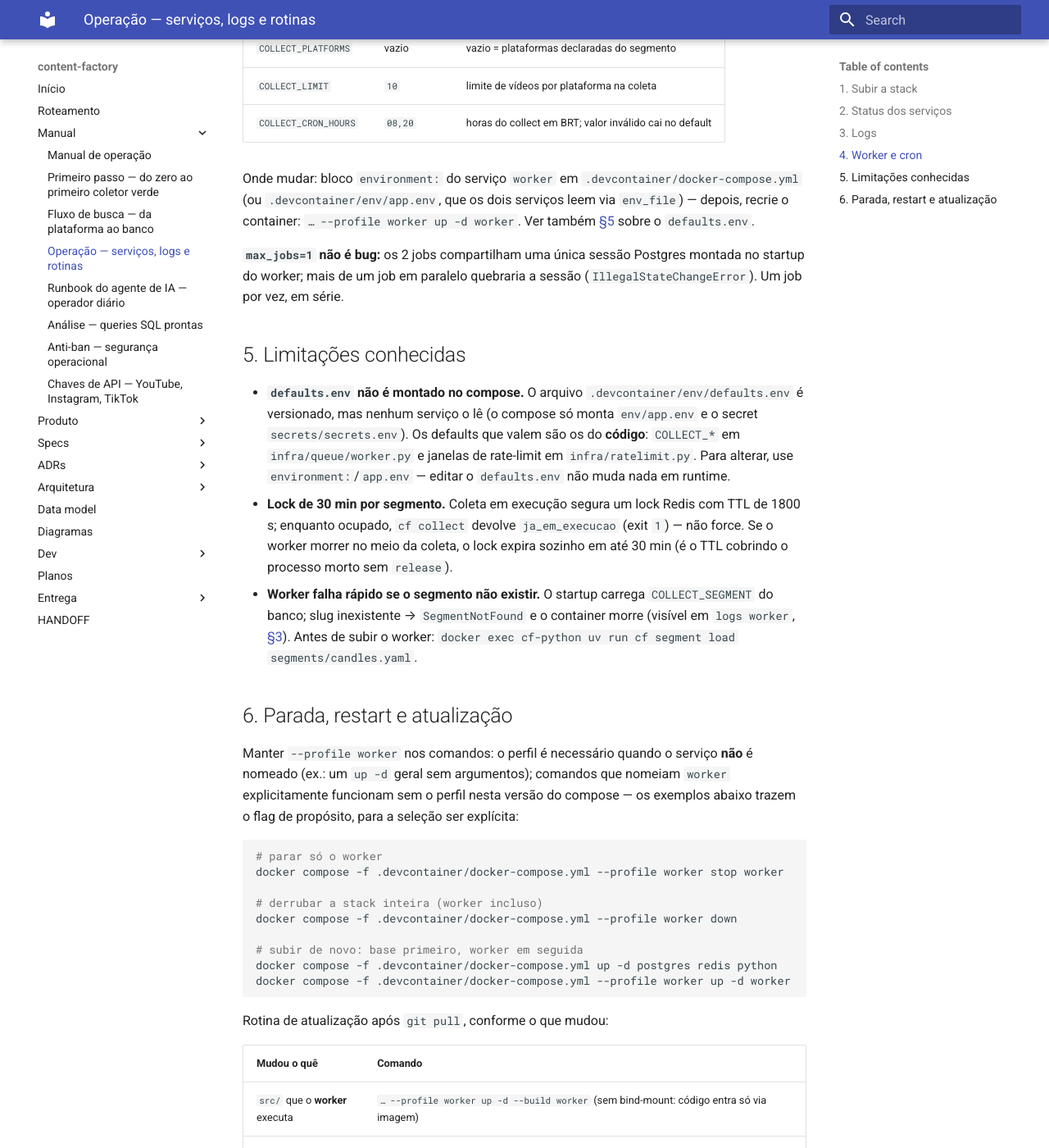
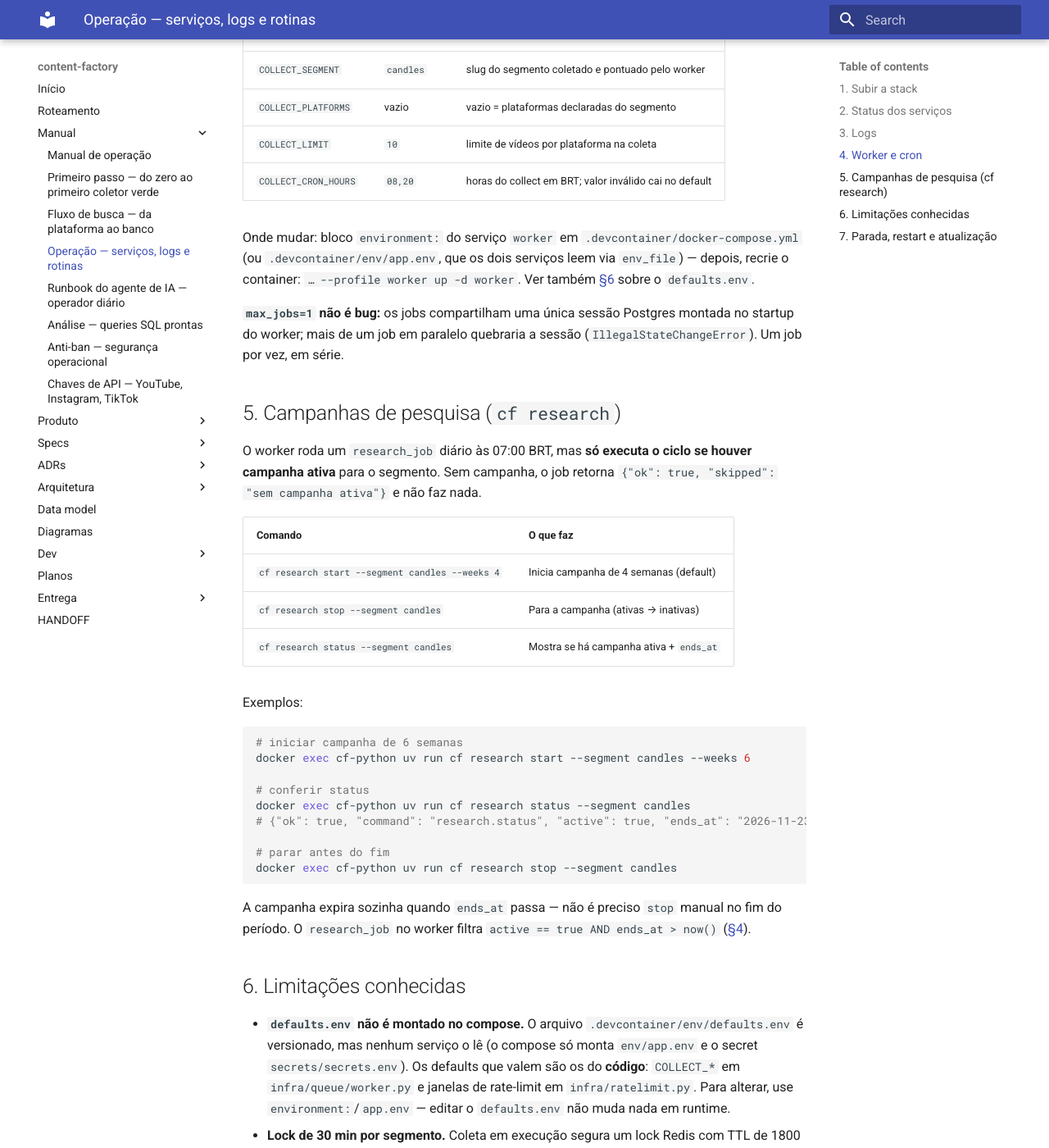
Before and after one commit to leonardodg/content-factory, an MkDocs documentation site: the page built from docs/manual/operacao.md, in a window 1280 px wide and 1400 px high, scrolled down 2974 px. Shown: the whole window at 82% size. Built offline with MkDocs 1.6.1 and Material for MkDocs 9.7.7, drawn with Linux system fonts in a browser that asks for light colours; some of the changed text lies outside the part shown.

Commit message:
docs: Fase D completa — research_job + CLI + campanhas
Gates: pytest 166 passed, ruff/format 0, pyright 0, alembic check ok,
bandit exit 0, pip-audit ok, mkdocs strict ok, privacy 175 arquivos.
Docs: seção §5 'Campanhas de pesquisa' em operacao.md (comandos
cf research start/stop/status, tabela de jobs atualizada com
research_job 07:00); link quebrado em agentes.md corrigido;
HANDOFF atualizado (Fase D em CONCLUÍDO, próxima: E).

````diff
--- a/docs/manual/operacao.md
+++ b/docs/manual/operacao.md
@@ -31,13 +31,13 @@ docker compose -f .devcontainer/docker-compose.yml --profile worker up -d worker
 Pré-condições do worker: `app.env` e `secrets.env` já criados (passo 2 do
 [Primeiro passo](guide-start.md)) e o segmento de `COLLECT_SEGMENT` (default
 `candles`) já carregado no banco — senão o container morre no startup
-([§5](#5-limitacoes-conhecidas)).
+([§6](#6-limitacoes-conhecidas)).
 
 Detalhe que muda a rotina de atualização: o serviço `python` roda com o
 repositório montado (`bind-mount` → código novo aparece sem rebuild), mas o
 `worker` **não tem bind-mount** — o `src/` entra na imagem (target `worker`
 do Dockerfile). Mudou código que o worker executa? Rebuild obrigatório
-([§6](#6-parada-restart-e-atualizacao)).
+([§7](#7-parada-restart-e-atualizacao)).
 
 ## 2. Status dos serviços
 
@@ -88,8 +88,8 @@ docker compose -f .devcontainer/docker-compose.yml --profile worker logs -f work
 
 O que procurar:
 
-- `Starting worker for 2 functions: collect_job, score_job` — o worker subiu,
-  conectou no Redis e registrou os 2 jobs. Atenção: essa linha é emitida
+- `Starting worker for 3 functions: collect_job, score_job, research_job` — o worker subiu,
+  conectou no Redis e registrou os 3 jobs. Atenção: essa linha é emitida
   **antes** do `on_startup`; para confirmar que o startup terminou, procure a
   **ausência** de traceback logo abaixo (o fail-fast `SegmentNotFound` vem
   depois desta linha) ou confirme o estado via `cf status`;
@@ -102,10 +102,10 @@ O que procurar:
   sobra é o traceback no log do worker;
 - `SegmentNotFound` no startup (fail-fast): o segmento de `COLLECT_SEGMENT`
   não existe no banco; o container morre com exit ≠ 0. Corrigir com
-  `cf segment load` e subir de novo ([§5](#5-limitacoes-conhecidas));
+  `cf segment load` e subir de novo ([§6](#6-limitacoes-conhecidas));
 - `shutdown on SIGTERM ◆ … jobs complete …` — desligamento limpo via
   `stop`/`down`; sem essa linha, o processo foi morto e o lock Redis pode
-  sobrar até o TTL de 30 min ([§5](#5-limitacoes-conhecidas)).
+  sobrar até o TTL de 30 min ([§6](#6-limitacoes-conhecidas)).
 
 **CLI / coleta manual:** o erro aparece no envelope da própria saída
 (`{"ok": false, …}`, ou exit `2` com `"partial": true`) — a CLI não escreve
@@ -126,6 +126,7 @@ a CLI manual); cron no fuso do projeto:
 
 | Job | Horário (BRT) | Origem |
 |---|---|---|
+| `research_job` | 07:00 | fixo no código (`hour={7}`, `minute=0`) — só roda com campanha ativa ([§5](#5-campanhas-de-pesquisa-cf-research)) |
 | `collect_job` | 08:00 e 20:00 | horas via `COLLECT_CRON_HOURS` (default `08,20`), minuto `0` |
 | `score_job` | 08:30 e 21:30 | fixo no código (`hour={8, 21}`, `minute=30`) |
 
@@ -146,14 +147,44 @@ job; `COLLECT_CRON_HOURS` vale do carregamento do processo):
 Onde mudar: bloco `environment:` do serviço `worker` em
 `.devcontainer/docker-compose.yml` (ou `.devcontainer/env/app.env`, que os
 dois serviços leem via `env_file`) — depois, recrie o container:
-`… --profile worker up -d worker`. Ver também [§5](#5-limitacoes-conhecidas)
+`… --profile worker up -d worker`. Ver também [§6](#6-limitacoes-conhecidas)
 sobre o `defaults.env`.
 
-**`max_jobs=1` não é bug:** os 2 jobs compartilham uma única sessão Postgres
+**`max_jobs=1` não é bug:** os jobs compartilham uma única sessão Postgres
 montada no startup do worker; mais de um job em paralelo quebraria a sessão
 (`IllegalStateChangeError`). Um job por vez, em série.
 
-## 5. Limitações conhecidas
+## 5. Campanhas de pesquisa (`cf research`)
+
+O worker roda um `research_job` diário às 07:00 BRT, mas **só executa o
+ciclo se houver campanha ativa** para o segmento. Sem campanha, o job
+retorna `{"ok": true, "skipped": "sem campanha ativa"}` e não faz nada.
+
+| Comando | O que faz |
+|---|---|
+| `cf research start --segment candles --weeks 4` | Inicia campanha de 4 semanas (default) |
+| `cf research stop --segment candles` | Para a campanha (ativas → inativas) |
+| `cf research status --segment candles` | Mostra se há campanha ativa + `ends_at` |
+
+Exemplos:
+
+```bash
+# iniciar campanha de 6 semanas
+docker exec cf-python uv run cf research start --segment candles --weeks 6
+
+# conferir status
+docker exec cf-python uv run cf research status --segment candles
+# {"ok": true, "command": "research.status", "active": true, "ends_at": "2026-11-23T10:00:00+00:00"}
+
+# parar antes do fim
+docker exec cf-python uv run cf research stop --segment candles
+```
+
+A campanha expira sozinha quando `ends_at` passa — não é preciso `stop`
+manual no fim do período. O `research_job` no worker filtra
+`active == true AND ends_at > now()` ([§4](#4-worker-e-cron)).
+
+## 6. Limitações conhecidas
 
 - **`defaults.env` não é montado no compose.** O arquivo
   `.devcontainer/env/defaults.env` é versionado, mas nenhum serviço o lê (o
@@ -172,7 +203,7 @@ montada no startup do worker; mais de um job em paralelo quebraria a sessão
   container morre (visível em `logs worker`, [§3](#3-logs)). Antes de subir o
   worker: `docker exec cf-python uv run cf segment load segments/candles.yaml`.
 
-## 6. Parada, restart e atualização
+## 7. Parada, restart e atualização
 
 Manter `--profile worker` nos comandos: o perfil é necessário quando o
 serviço **não** é nomeado (ex.: um `up -d` geral sem argumentos); comandos
````
Also changed, not shown: docs/HANDOFF.md (+18 -2 lines), docs/ai-plans/2026-10-12-pipeline-pesquisa-fase-d.md (+6 -6 lines), docs/manual/agentes.md (+1 -1 lines).
